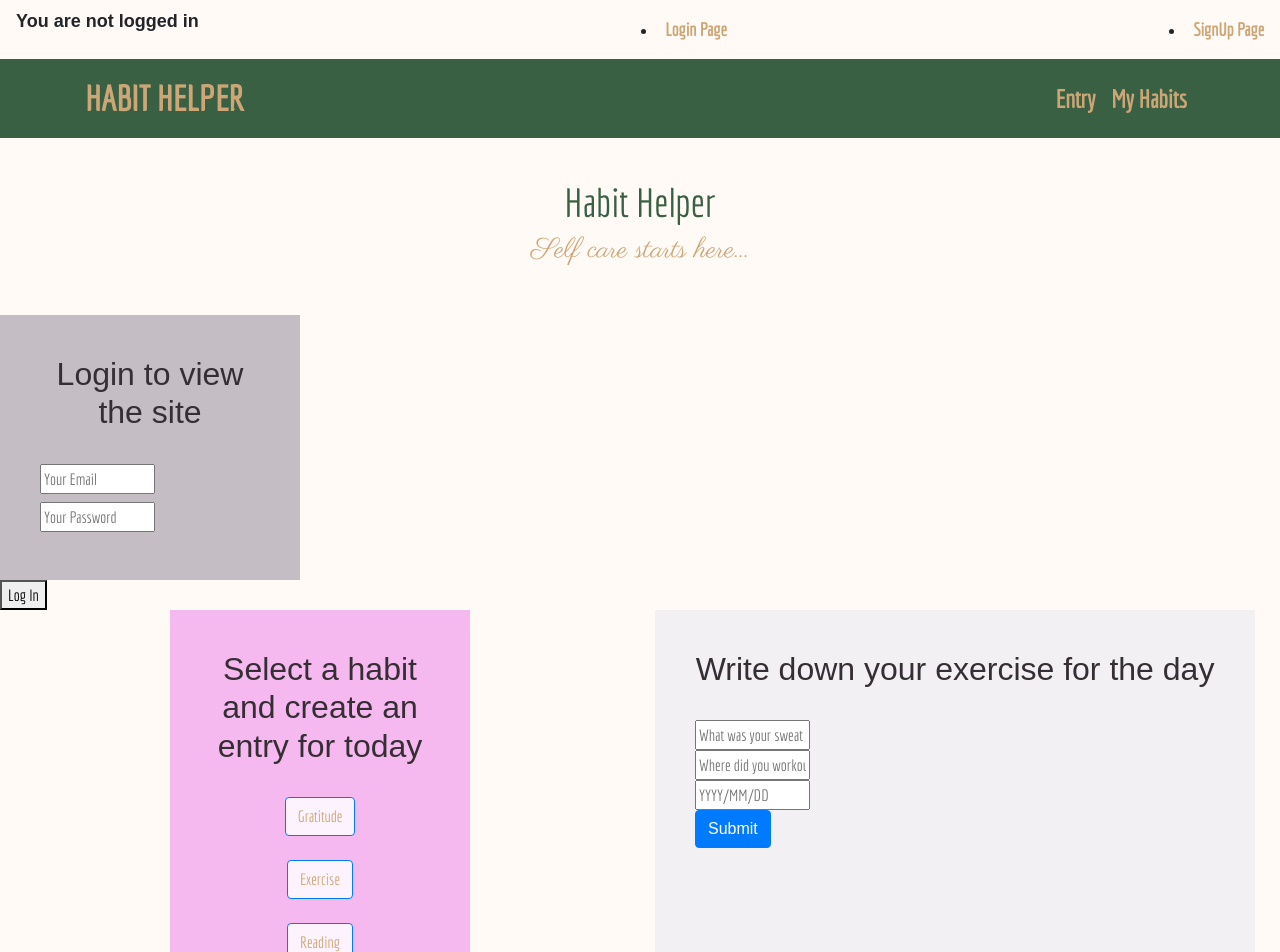
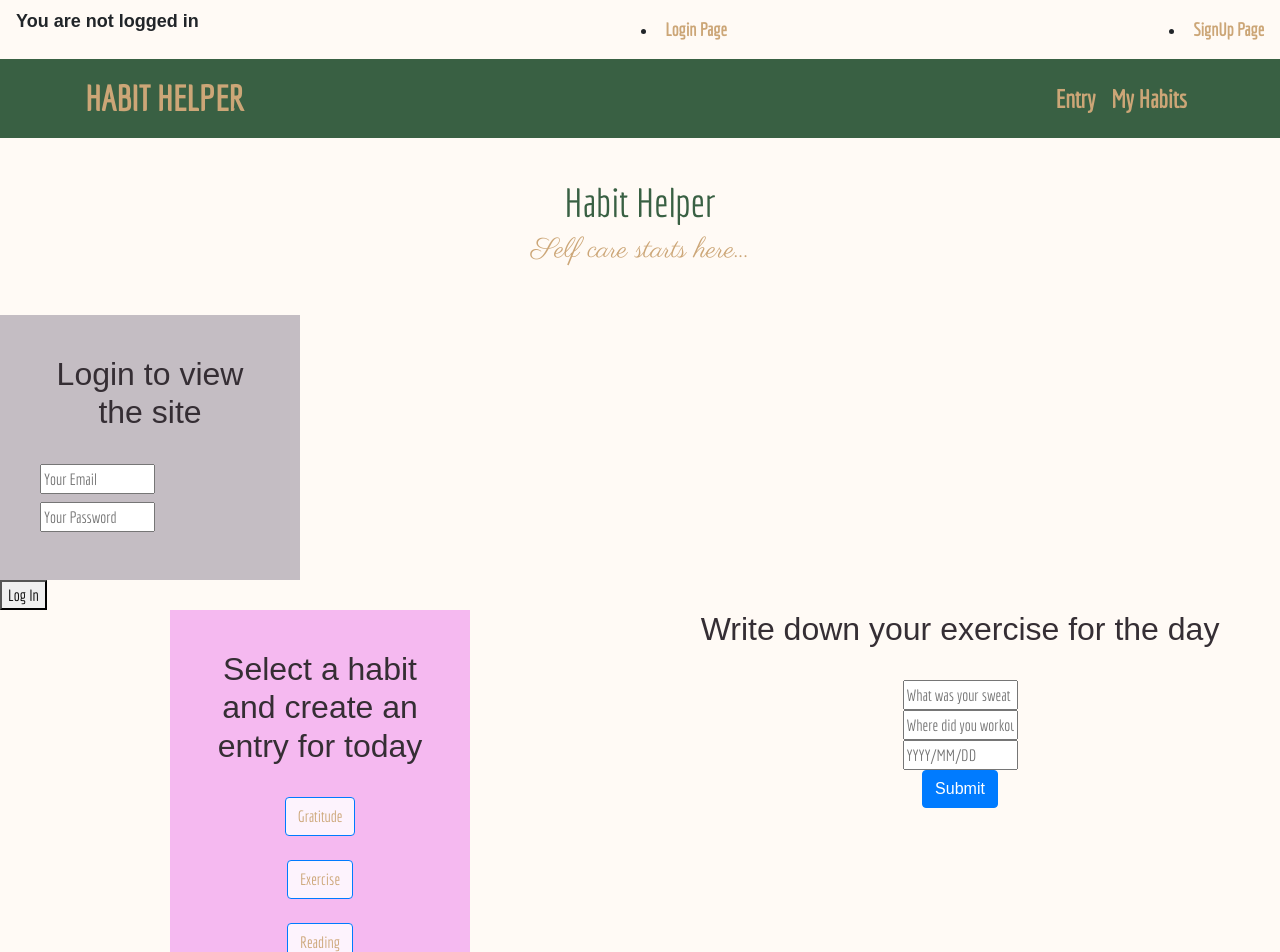
Before and after one commit to suziestephen/habit-helper.github.io, a React (Create React App) app in the folder client/: page /Exercise in a window 1280 px wide. Shown: the top 952 px of the page. Built offline with nearby package versions, Linux system fonts and the light colour scheme; a web font is replaced by a local one.

Commit message:
layout and styling

```diff
--- a/client/src/components/ExerciseForm/index.js
+++ b/client/src/components/ExerciseForm/index.js
@@ -30,10 +30,10 @@ class ExerciseForm extends Component {
 
   render() {
     return (
-      <div className="entry-container">
+      <div className="display-container">
         <h2>Write down your exercise for the day</h2>
       <br />
-        <Form className="entry-form">
+        <Form className="form">
             <input
               name="exercise"
               placeholder='What was your sweat sesh today?'
```
